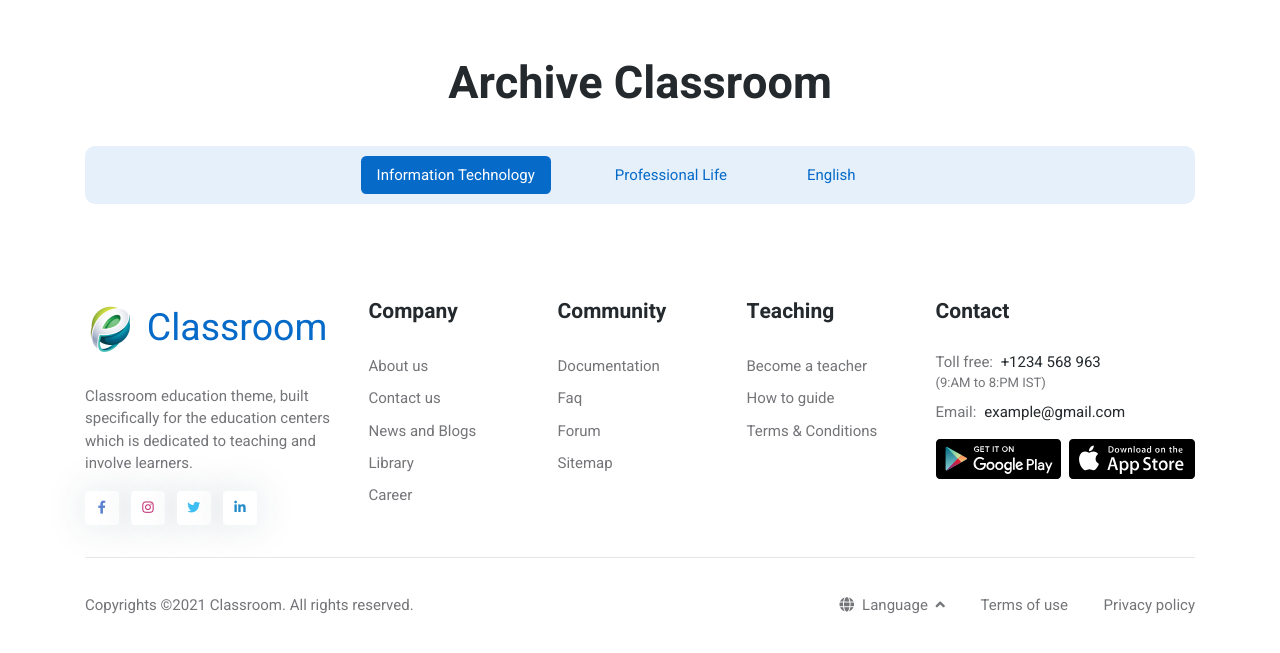
After one commit to sreyvoath/G1-GoogleClassroom, a PHP site: template views/classes/class_archive.view.php in a window 1280 px wide. The commit adds this page. Shown: the top 653 px of the page. Run offline with PHP 8.4, Linux system fonts and the light colour scheme; the template is opened without the code that fills it, so the values that code supplies are empty; the visitor is signed in with stand-in values (Sample User, id 1).

Commit message:
[feat] archive_class GGC-22

```diff
--- /dev/null
+++ b/controllers/classes/archive.view.controller.php
@@ -0,0 +1,4 @@
+<?php require "database/database.php";
+require 'models/class.model.php';
+$classes = getClasses();
+require "views/classes/class_archive.view.php";
--- a/router.php
+++ b/router.php
@@ -8,7 +8,7 @@ $routes = [
     '/create_class' => 'controllers/classes/class.create.controller.php',
     '/update_class' => 'controllers/classes/class.update.controller.php',
     '/classes' => 'controllers/classes/class.controller.php',
-
+    '/archive' => 'controllers/classes/archive.view.controller.php',
 ];
 
 if (array_key_exists($uri, $routes)) {
--- /dev/null
+++ b/views/classes/class_archive.view.php
@@ -0,0 +1,90 @@
+<main>
+	<!-- =======================
+Counter END -->
+	<!-- =======================
+Popular course START -->
+	<section>
+		<div class="container">
+			<!-- Title -->
+			<div class="row mb-4">
+				<div class="col-lg-8 mx-auto text-center">
+					<h2 class="fs-1">Archive Classroom</h2>
+				</div>
+			</div>
+
+			<!-- Tabs START -->
+			<ul class="nav nav-pills nav-pills-bg-soft justify-content-sm-center mb-4 px-3" id="course-pills-tab" role="tablist">
+				<!-- Tab item -->
+				<li class="nav-item me-2 me-sm-5">
+					<button class="nav-link mb-2 mb-md-0 active" id="course-pills-tab-1" data-bs-toggle="pill" data-bs-target="#course-pills-tabs-1" type="button" role="tab" aria-controls="course-pills-tabs-1" aria-selected="false">Information Technology</button>
+				</li>
+				<li class="nav-item me-2 me-sm-5">
+					<button class="nav-link mb-2 mb-md-0" id="course-pills-tab-4" data-bs-toggle="pill" data-bs-target="#course-pills-tabs-4" type="button" role="tab" aria-controls="course-pills-tabs-4" aria-selected="false">Professional Life</button>
+				</li>
+				<!-- Tab item -->
+				<li class="nav-item me-2 me-sm-5">
+					<button class="nav-link mb-2 mb-md-0" id="course-pills-tab-5" data-bs-toggle="pill" data-bs-target="#course-pills-tabs-5" type="button" role="tab" aria-controls="course-pills-tabs-5" aria-selected="false">English</button>
+				</li>
+			</ul>
+			<!-- Tabs END -->
+
+			<!-- Tabs content START -->
+			<div class="tab-content" id="course-pills-tabContent">
+				<!-- Content START -->
+				<div class="tab-pane fade show active" id="course-pills-tabs-1" role="tabpanel" aria-labelledby="course-pills-tab-1">
+					<div class="row g-4">
+						<!-- Card item START -->
+						<?php
+						foreach ($classes as $class) {
+							if ($class['archive'] == 1) { ?>
+
+								<div class="col-sm-6 col-lg-4 col-xl-3">
+									<div class="card shadow h-100">
+										<!-- Image -->
+										<img src="assets/images/courses/4by3/08.jpg" class="card-img-top" alt="course image">
+										<!-- <li class="dropdown-submenu dropend">
+										</li> -->
+										<!-- Card body -->
+										<div class="nav-item dropdown d-flex justify-content-end">
+											<a class="nav-link " href="#" id="pagesMenu" data-bs-toggle="dropdown" aria-haspopup="true" aria-expanded="false"></a>
+											<ul class="dropdown-menu" aria-labelledby="accounntMenu">
+												<li class="dropdown-submenu dropend">
+													<a class="dropdown-item " href="">Create</a>
+												</li>
+												<li class="dropdown-submenu dropend">
+													<a class="dropdown-item " href="#">Delete</a>
+												</li>
+												<li class="dropdown-submenu dropend">
+													<a class="dropdown-item " href="#">Edit</a>
+												</li>
+
+											</ul>
+
+										</div>
+										<div class="card-body pb-0">
+											<!-- Title -->
+											<h5 class="card-title fw-normal"><a class="text-decoration-none" href="#"><?= $class['title']; ?></a></h5>
+											<p class="mb-2 text-truncate-2"><?= $class['section']; ?></p>
+										</div>
+										<!-- Card footer -->
+										<div class="card-footer pt-3 pb-3">
+											<div class="d-flex">
+												<a href="../../controllers/classes/class.edit.controller.php?id=<?= $class['id'] ?>" class="btn mx-1 h6 fw-light mb-0 btn-outline-info text-white"><i class="bi bi-pen text-dark "></i></a>
+												<a href="../../controllers/classes/restore.controller.php?id=<?= $class['id'] ?>" class="btn mx-1 h6 fw-light mb-0 btn-outline-secondary"><i class="bi bi-bootstrap-reboot"></i></a>
+											</div>
+										</div>
+									</div>
+								</div>
+						<?php }
+						} ?>
+						<!-- Card item END -->
+					</div>
+				</div>
+				<!-- Content END -->
+				<!-- Tabs content END -->
+			</div>
+	</section>
+	<!-- =======================
+Popular course END -->
+
+</main>
```
Also changed, not shown: controllers/classes/class.archive.controller.php (added, +13 -0 lines), controllers/classes/restore.controller.php (added, +13 -0 lines), models/archive.model.php (added, +32 -0 lines), views/home/home.view.php (+8 -5 lines), assets/images/profiles/65d439b3ee6b8.jpg (added), assets/images/profiles/65d439b6d1c17.jpg (added), assets/images/profiles/65d498dabdf2f.jpg (added).
